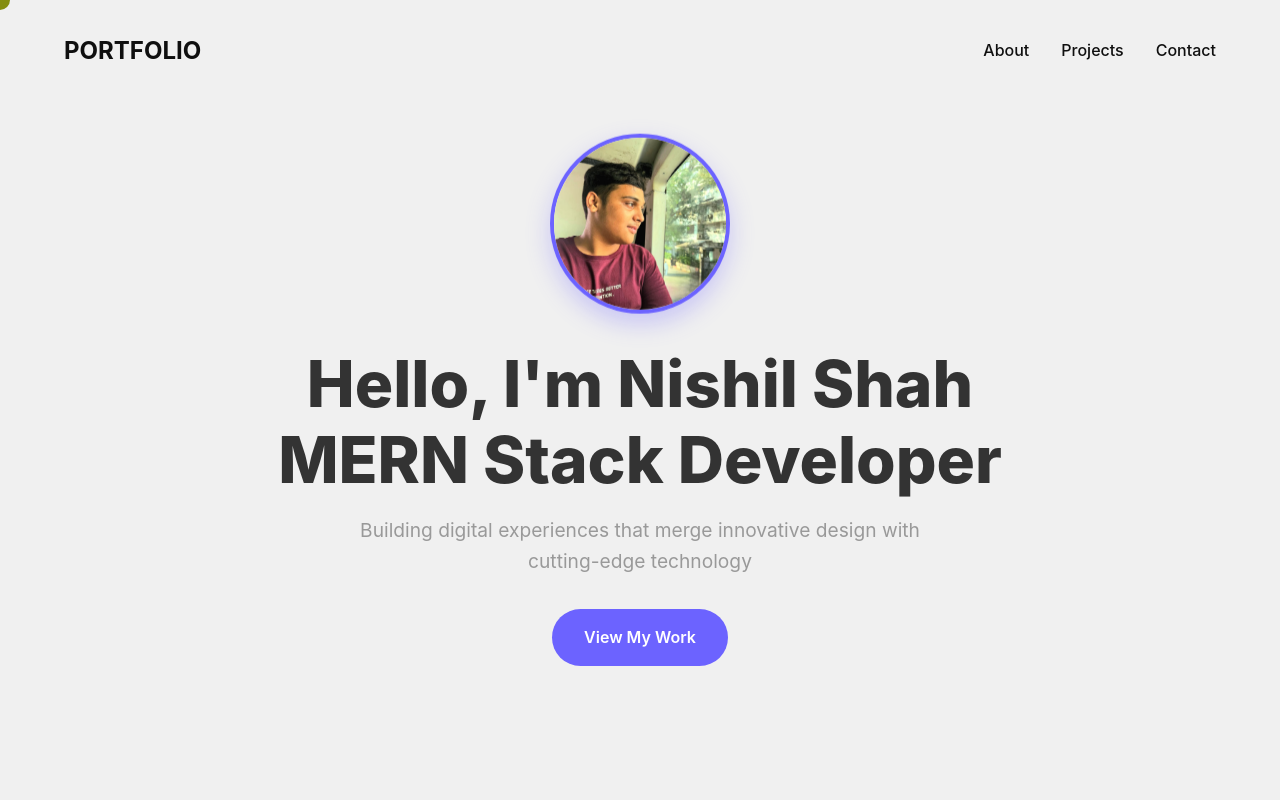
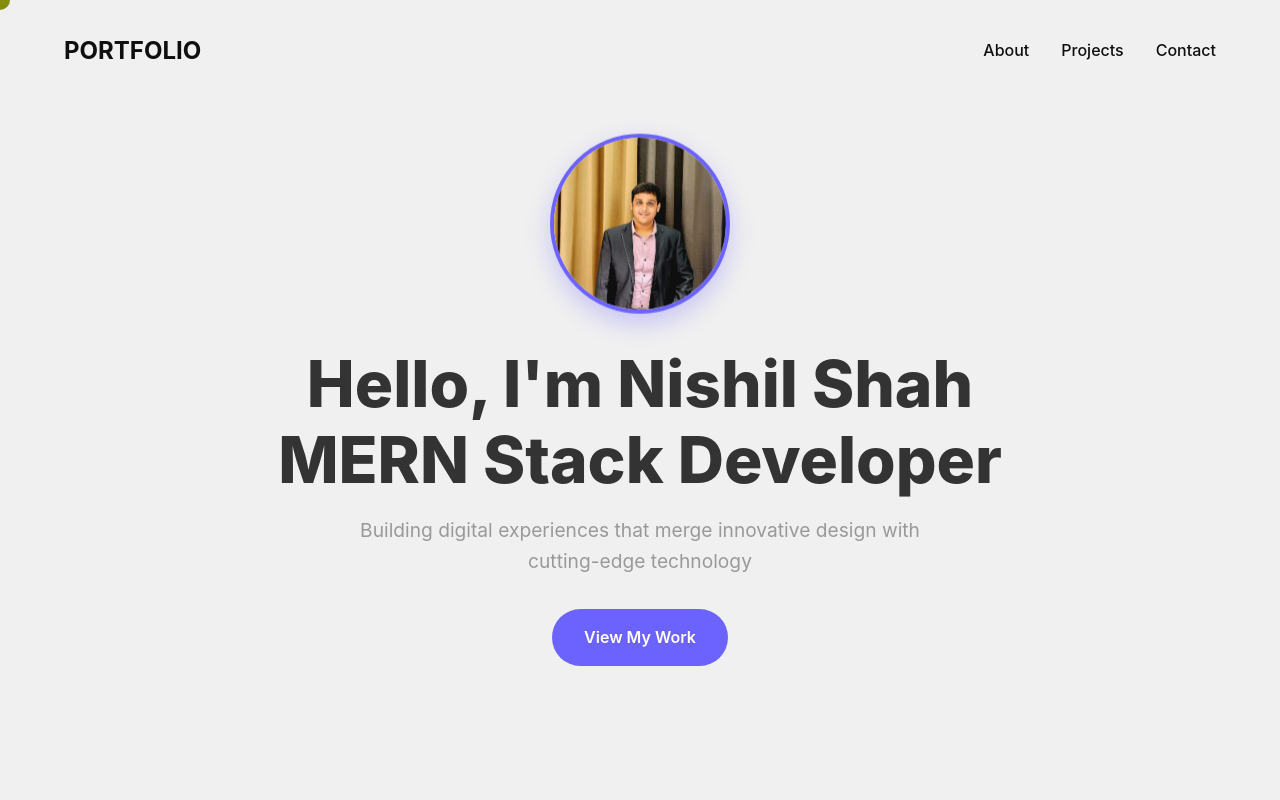
Before and after one commit to NishilShah1012/Portfoliio-Website, a plain HTML site: page index.html in a window 1280 px wide. Shown: the top 800 px of the page. Drawn offline with Linux system fonts and the light colour scheme.

Commit message:
updation

```diff
--- a/index.html
+++ b/index.html
@@ -25,7 +25,7 @@
     <section class="hero">
       <div class="hero-content">
         <div class="profile-picture">
-          <img src="./src/img/Profile.jpg" alt="Profile Picture" />
+          <img src="./src/img/WhatsApp Image 2025-04-18 at 16.17.50_6d1ef6c5.jpg" alt="Profile Picture" />
         </div>
         <h1>Hello, I'm Nishil Shah<br />MERN Stack Developer</h1>
         <p>
```
Also changed, not shown: src/img/WhatsApp Image 2025-04-18 at 16.17.50_6d1ef6c5.jpg (added).
